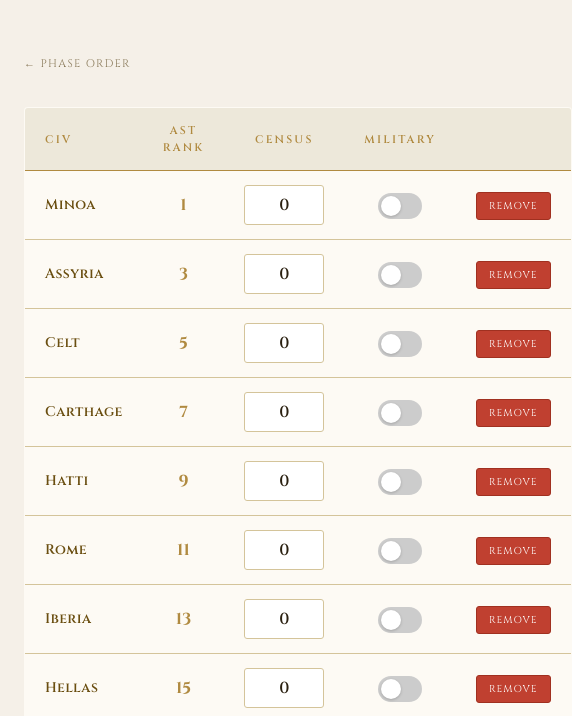
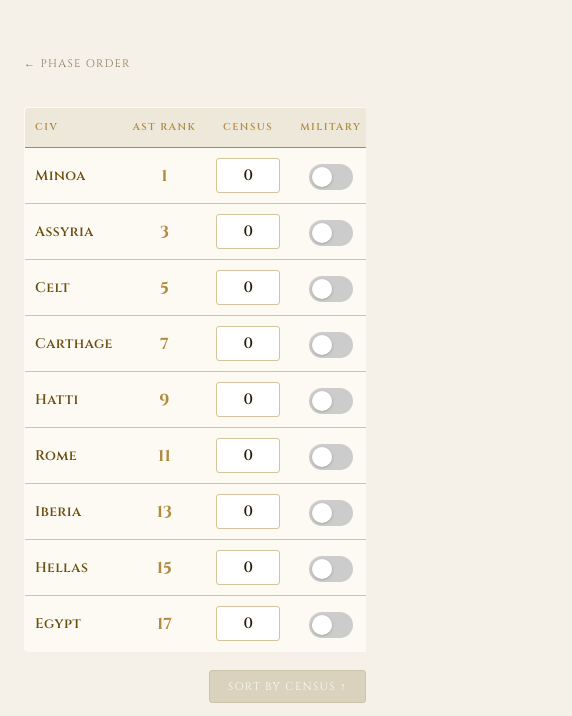
Before and after one commit to Cavun/megaempires-playeraid, a plain HTML site: page censusandcityhelper.html in a window 390 px wide. Shown: the part 128-844 px from the top of the page, 572 px wide, since content can reach past the window. Drawn offline with nearby package versions, Linux system fonts and the light colour scheme.

Commit message:
mobile optimizations

```diff
--- a/censusandcityhelper.html
+++ b/censusandcityhelper.html
@@ -58,6 +58,8 @@
 
   .table-wrap { max-width: 820px; margin: 0 auto; }
 
+  .table-scroll { overflow-x: auto; -webkit-overflow-scrolling: touch; }
+
   table {
     width: 100%;
     border-collapse: collapse;
@@ -74,13 +76,14 @@
 
   th {
     font-family: 'Cinzel', serif;
-    font-size: 11px;
-    letter-spacing: .2em;
+    font-size: 10px;
+    letter-spacing: .15em;
     text-transform: uppercase;
     color: var(--gold-dim);
-    padding: 14px 20px;
+    padding: 12px 10px;
     text-align: left;
     font-weight: 600;
+    white-space: nowrap;
   }
   th:nth-child(2), th:nth-child(3) { text-align: center; }
   th:nth-child(4) { text-align: right; }
@@ -93,7 +96,7 @@
   tbody tr:hover { background: rgba(180,150,80,.08); }
   tbody tr.updated { background: rgba(58,106,48,.12); }
 
-  td { padding: 14px 20px; font-weight: 300; color: var(--text); }
+  td { padding: 10px; font-weight: 300; color: var(--text); }
 
   td.civ-name {
     font-family: 'Cinzel', serif;
@@ -113,16 +116,16 @@
   td.action  { text-align: right; }
 
   .census-input {
-    width: 80px;
+    width: 64px;
     background: #fff;
     border: 1px solid var(--border);
     border-radius: 3px;
     color: var(--text);
     font-family: 'Cinzel', serif;
-    font-size: 16px;
+    font-size: 15px;
     font-weight: 600;
     text-align: center;
-    padding: 8px;
+    padding: 6px;
     outline: none;
     transition: border-color .15s;
   }
@@ -232,7 +235,7 @@
     <a href="index.html" class="back-link">← Phase Order</a>
   </div>
 
-  <table id="active-table">
+  <div class="table-scroll"><table id="active-table">
     <thead>
       <tr>
         <th>Civ</th>
@@ -308,6 +311,7 @@
       </tr>
     </tbody>
   </table>
+</div><!-- /.table-scroll -->
 
   <div class="reset-wrap">
     <button class="reset-btn" id="sort-census-btn" disabled onclick="sortTable()">Sort by Census ↑</button>
@@ -315,6 +319,7 @@
 
   <!-- Cities table -->
   <div style="margin-top:36px;">
+    <div class="table-scroll">
     <table id="cities-table">
       <thead>
         <tr>
@@ -381,6 +386,7 @@
         </tr>
       </tbody>
     </table>
+    </div><!-- /.table-scroll -->
     <div class="reset-wrap">
       <button class="reset-btn" id="sort-cities-btn" disabled onclick="sortCityTable()">Sort by Cities ↑</button>
     </div>
@@ -389,6 +395,7 @@
   <!-- Single shared not-in-game table -->
   <div class="removed-section" id="removed-section">
     <p class="section-label">Not in game</p>
+    <div class="table-scroll">
     <table>
       <thead>
         <tr>
@@ -399,6 +406,7 @@
       </thead>
       <tbody id="removed-tbody"></tbody>
     </table>
+    </div><!-- /.table-scroll -->
   </div>
 
 </div>
```
